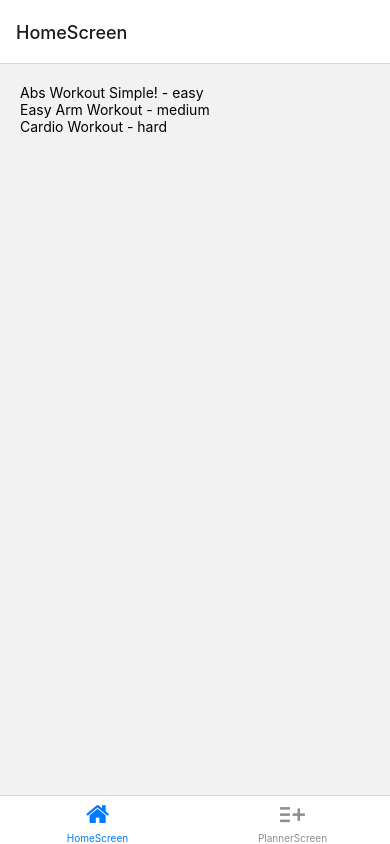
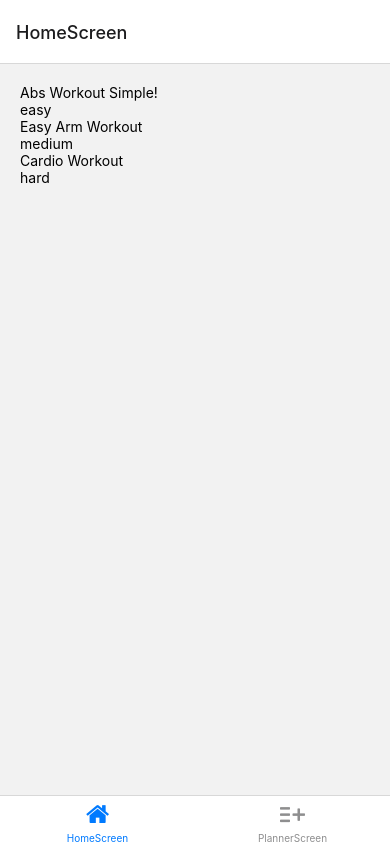
Before and after one commit to Isrealsix/workout, a React Native app: screen /HomeScreen in a window 390 px wide. Built offline with nearby package versions, Linux system fonts and the light colour scheme.

Commit message:
created WorkoutItem component

```diff
--- /dev/null
+++ b/components/WorkoutItem.tsx
@@ -0,0 +1,13 @@
+import { View, Text } from 'react-native';
+import { Workout } from '../types';
+
+const WorkoutItem = ({ item }: {item: Workout[number]}) => {
+  return (
+    <View>
+      <Text>{item.name}</Text>
+      <Text>{item.difficulty}</Text>
+    </View>
+  )
+}
+
+export default WorkoutItem
--- a/screens/HomeScreen.tsx
+++ b/screens/HomeScreen.tsx
@@ -1,22 +1,18 @@
-import { View, Text, StyleSheet, FlatList } from "react-native";
+import { View, StyleSheet, FlatList } from "react-native";
 import data from "../data.json";
 import { Workout } from "../types";
+import WorkoutItem from "../components/WorkoutItem";
 // import { useNavigation } from "@react-navigation/core";
 // import { ScreenProps } from "../types";
 
 const HomeScreen = () => {
   // const navigation = useNavigation<ScreenProps>();
-  const renderItem = ({ item }: {item: Workout[number]}) => (
-    <View>
-      <Text>{`${item.name} - ${item.difficulty}`}</Text>
-    </View>
-  );
   return (
     <View style={styles.container}>
       {/* <Text>I am home o</Text> */}
       <FlatList
         data={data as Array<Workout[number]>}
-        renderItem={renderItem}
+        renderItem={WorkoutItem}
         keyExtractor={(item) => item.slug}
       />
     </View>
```
